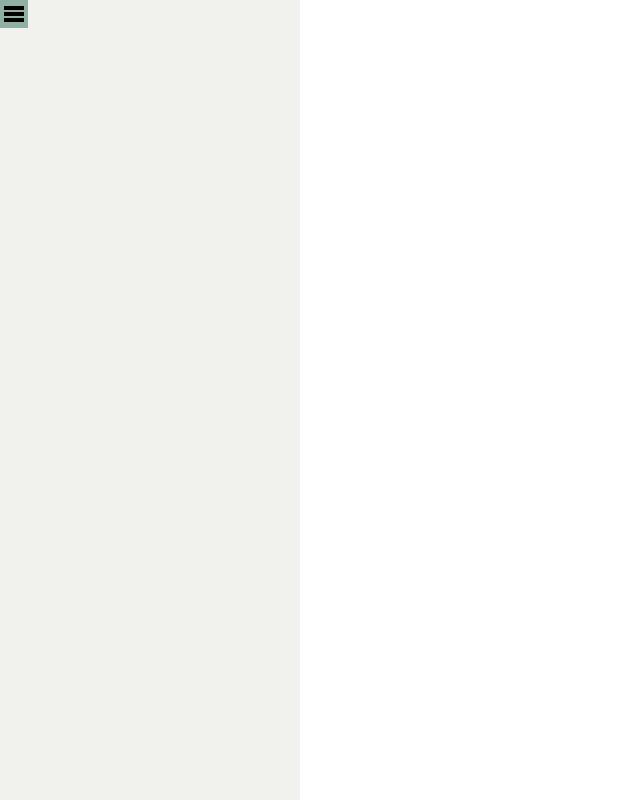
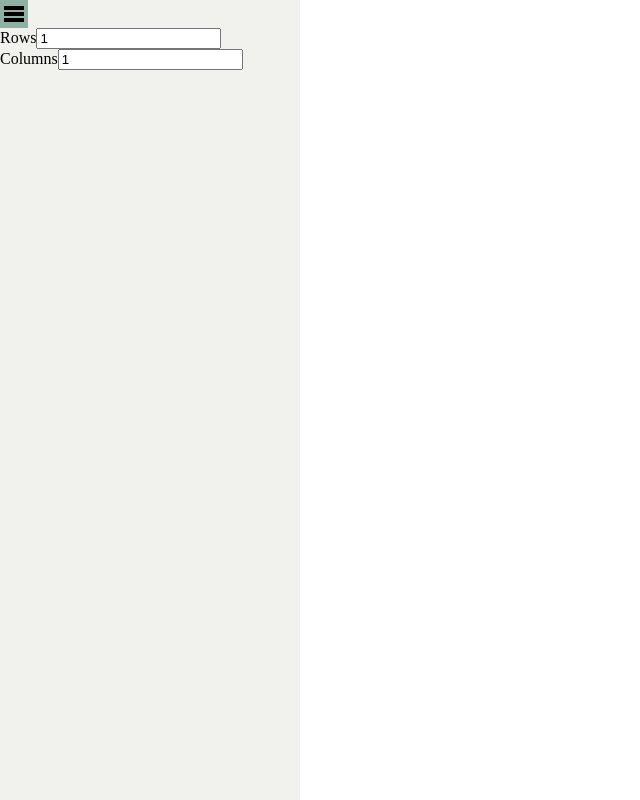
Before and after one commit to danlevison/viewport-grid, a React (Create React App) app: page / in a window 1280 px wide. Shown: the whole page, without its empty margins (0-640 px from the left). Built offline with nearby package versions, Linux system fonts and the light colour scheme.

Commit message:
feat: Implement rows/columns labels and inputs that are controlled with state

```diff
--- a/src/components/Sidebar.tsx
+++ b/src/components/Sidebar.tsx
@@ -1,12 +1,57 @@
+import { useState } from "react"
 import SidebarBtn from "./SidebarBtn"
 
 export default function Sidebar() {
+	const [rows, setRows] = useState(1)
+	const [columns, setColumns] = useState(1)
+
 	return (
 		<aside
 			data-testid="sidebar"
 			className="sidebar"
 		>
 			<SidebarBtn />
+
+			<div
+				className="inputs-group"
+				data-testid="inputs-group"
+			>
+				<div className="input-container">
+					<label
+						htmlFor="rows"
+						data-testid="rows-label"
+					>
+						Rows
+					</label>
+					<input
+						onChange={(e) => setRows(parseInt(e.target.value))}
+						value={isNaN(rows) ? "" : rows}
+						type="number"
+						id="rows"
+						name="rows"
+						min={1}
+						data-testid="rows-input"
+					/>
+				</div>
+
+				<div className="input-container">
+					<label
+						htmlFor="columns"
+						data-testid="columns-label"
+					>
+						Columns
+					</label>
+					<input
+						onChange={(e) => setColumns(parseInt(e.target.value))}
+						value={isNaN(columns) ? "" : columns}
+						type="number"
+						id="columns"
+						name="columns"
+						min={1}
+						data-testid="columns-input"
+					/>
+				</div>
+			</div>
 		</aside>
 	)
 }
```
